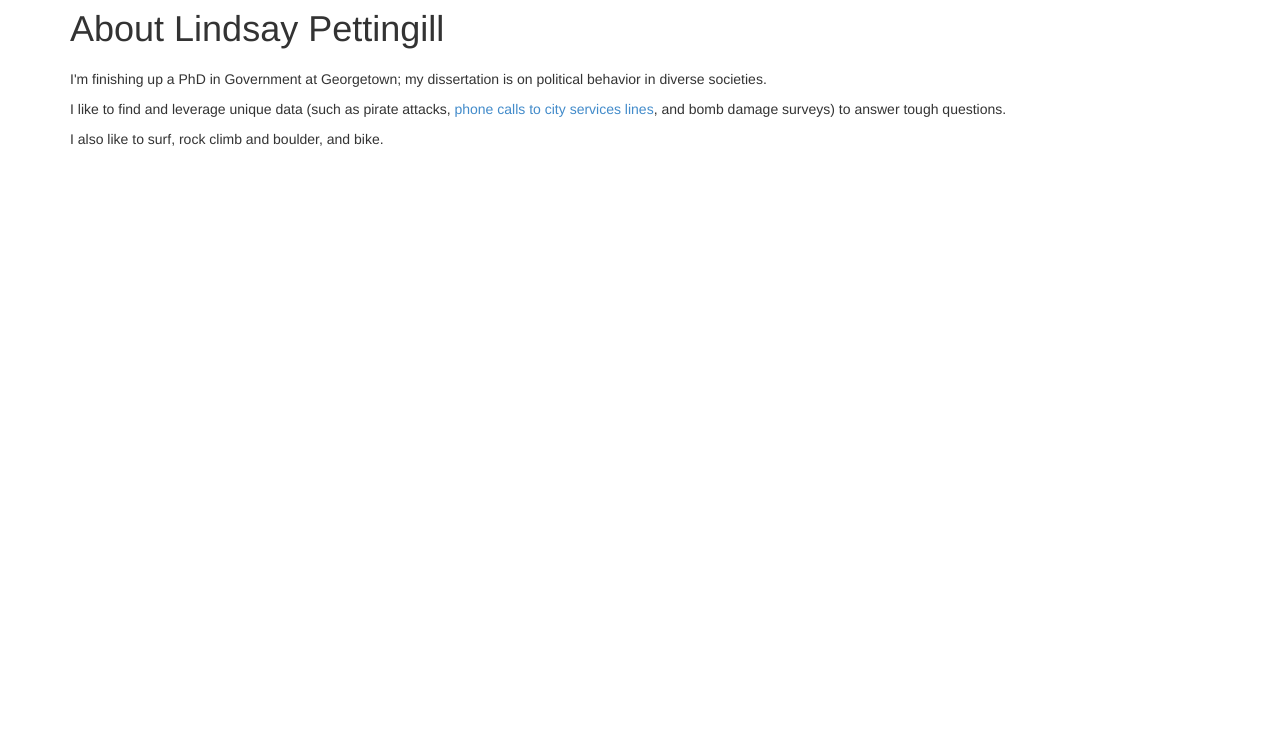
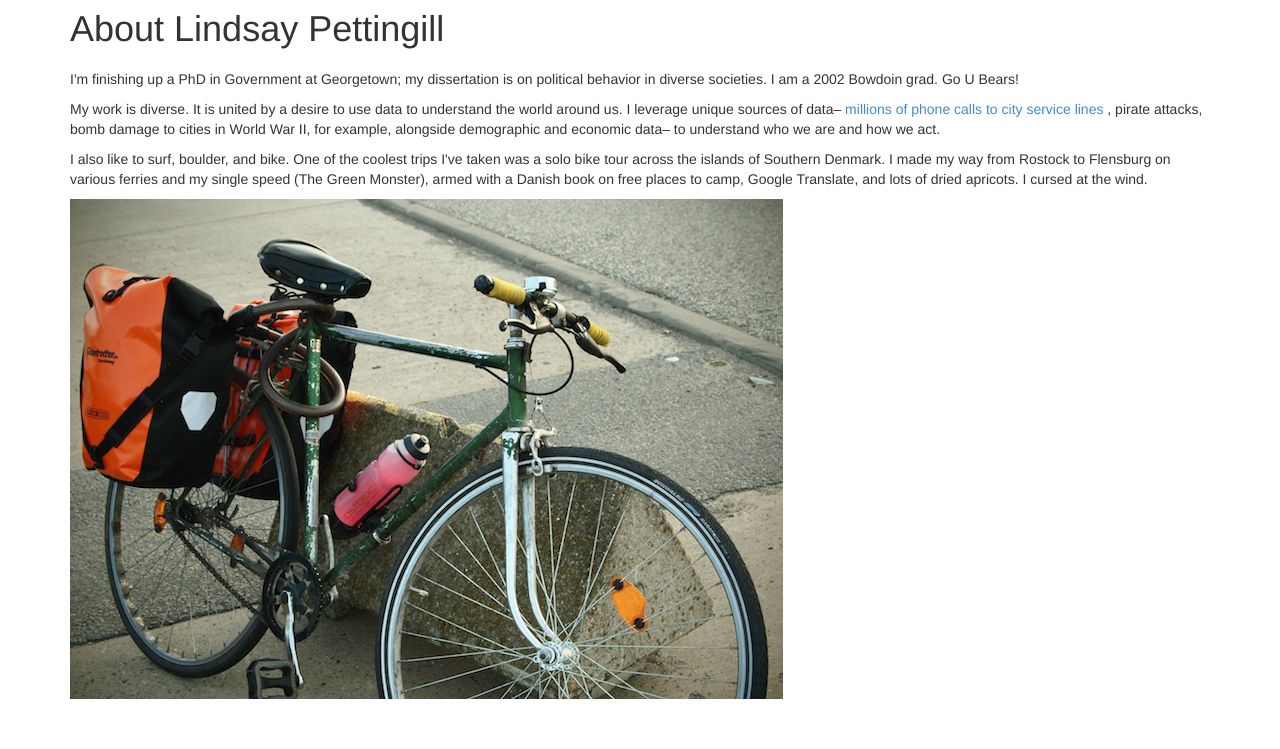
Before and after one commit to lpettingill/dr-findr, a Flask app: page /contact in a window 1280 px wide. Shown: the part 51-800 px from the top of the page. Run offline with Flask 2, Linux system fonts and the light colour scheme; some libraries are stand-ins or nearby versions.

Commit message:
contact etc

```diff
--- a/app/templates/contact.html
+++ b/app/templates/contact.html
@@ -64,12 +64,12 @@
         <p class="lead"></p>
 
 <!-- class=starter template.css -->
-<p> I'm finishing up a PhD in Government at Georgetown; my dissertation is on political behavior in diverse societies. </p>
-<p>I like to find and leverage unique data (such as pirate attacks,
-<a ref="http://voices.washingtonpost.com/debonis/2010/08/where_you_live_doesnt_much_aff.html">phone calls to city services lines</a>, and bomb damage surveys) to answer tough questions.</p>
-<pp> I also like to surf, rock climb and boulder, and bike.</p>
+<p> I'm finishing up a PhD in Government at Georgetown; my dissertation is on political behavior in diverse societies. I am a 2002 Bowdoin grad. Go U Bears! </p>
+<p>My work is diverse. It is united by a desire to use data to understand the world around us. I leverage unique sources of data– <a ref="http://voices.washingtonpost.com/debonis/2010/08/where_you_live_doesnt_much_aff.html"> millions of phone calls to city service lines </a>, pirate attacks, bomb damage to cities in World War II, for example, alongside demographic and economic data– to understand who we are and how we act.</p>
+<p> I also like to surf, boulder, and bike. One of the coolest trips I've taken was a solo bike tour across the islands of Southern Denmark. I made my way from Rostock to Flensburg on various ferries and my single speed (The Green Monster), armed with a Danish book on free places to camp, Google Translate, and lots of dried apricots. I cursed at the wind.</p>
       </div>
 
+<iframe width='100%' height='500px' padding='10px' frameBorder='0' ' src='static/bike2.png''></iframe>
 
     </div><!-- /.container -->
 
--- a/app/templates/drsearch.html
+++ b/app/templates/drsearch.html
@@ -60,8 +60,8 @@ response.headers['Cache-Control'] = 'public, max-age=0'
 
       <div class="starter-template.css">
         <h1>Need help finding a doctor?</h1>
-        <p class="lead">dr-findr brings a host of info together to help you find a <font color="blue"> GOOD </font>doctor...
-        <br>or avoid the <font color="red"> BAD </font> ones.<br></p>
+        <p class="lead">dr-findr brings a host of info together to help you find a <font color="blue"> GOOD </font>doctor.
+        <br> search by name below.<br></p>
 
     </form>
     <form action='/search' methods="get">
```
Also changed, not shown: app/static/bike2.png (added), 1 other file.
